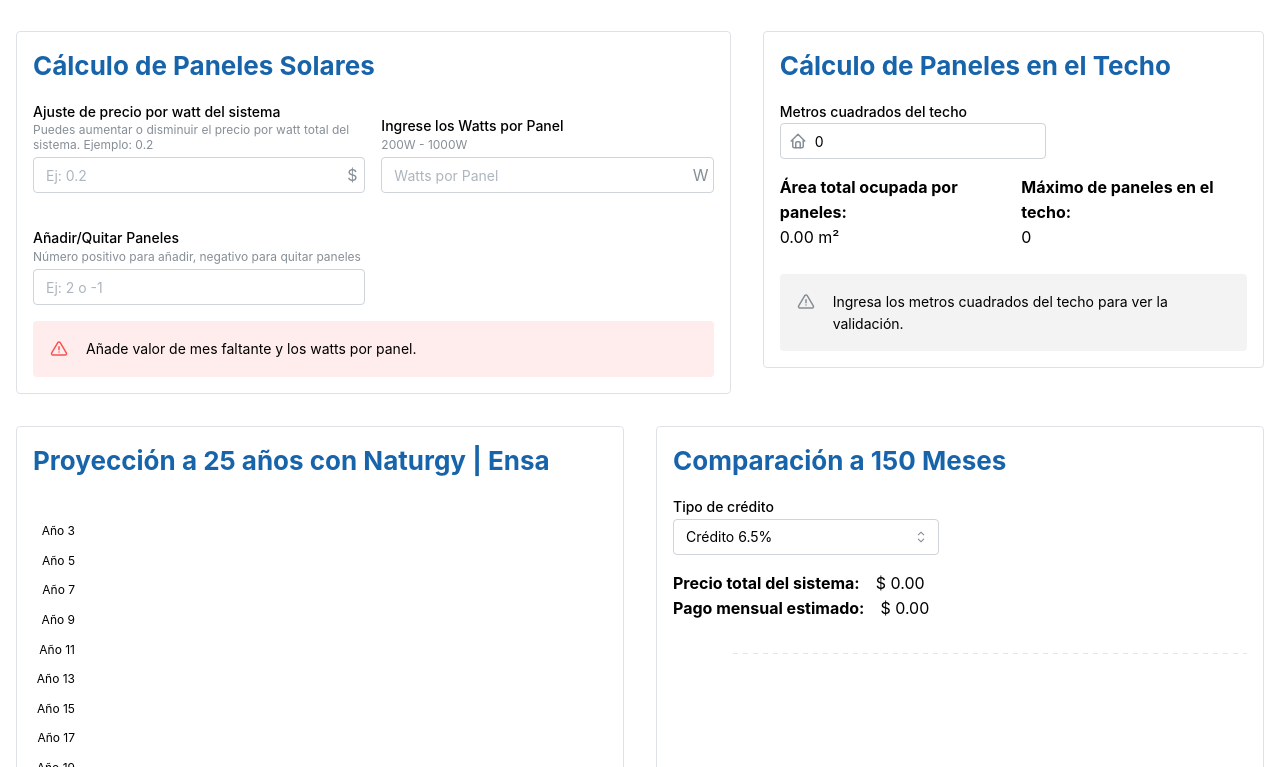
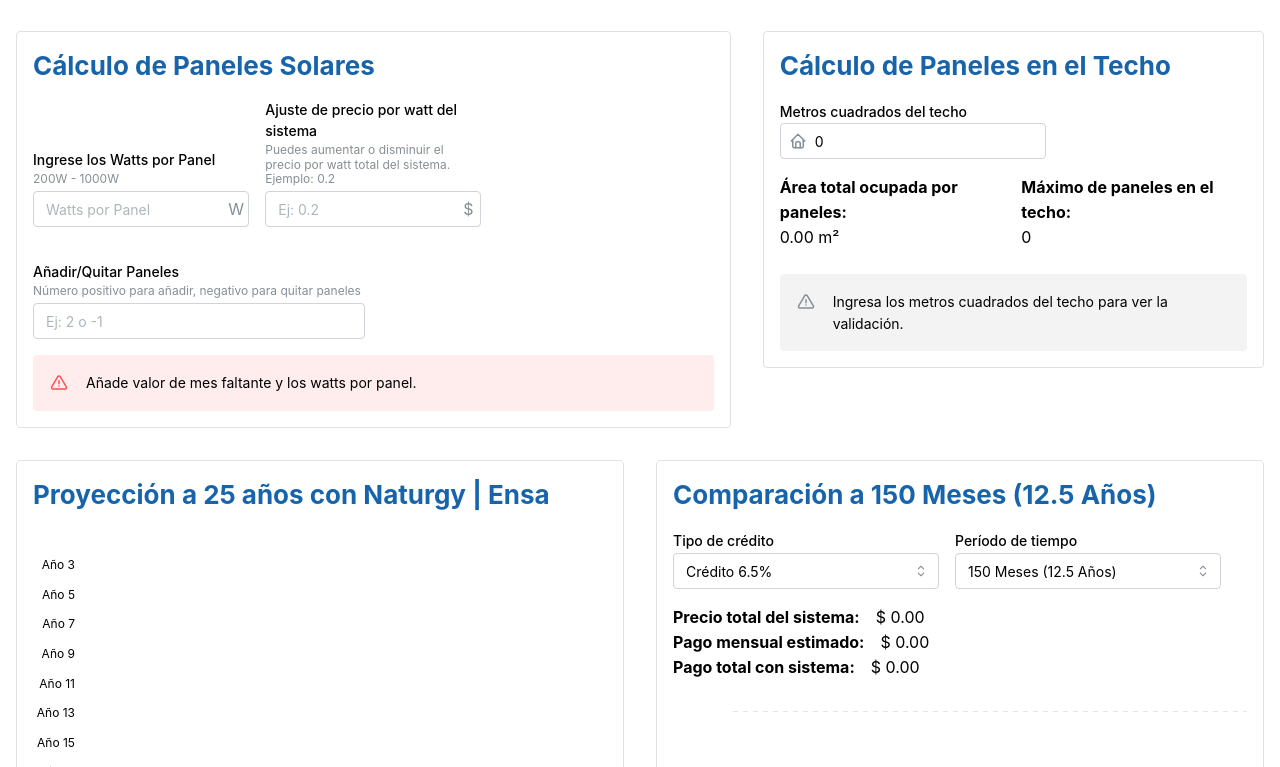
Before and after one commit to ccsmiguelangel/usolarfamily-PAConsumptionCalculator, a React (Vite) app: page / in a window 1280 px wide. Shown: the part 1333-2100 px from the top of the page. Built offline with nearby package versions, Linux system fonts and the light colour scheme.

Commit message:
✅ Add months different value at the chart

```diff
--- a/src/components/ConsumptionContext.jsx
+++ b/src/components/ConsumptionContext.jsx
@@ -11,6 +11,7 @@ const ConsumptionContext = createContext();
 export function ConsumptionProvider({ children }) {
   // Additional states that are not in the hooks
   const [clientInfo, setClientInfo] = useState({});
+  const [selectedPeriod, setSelectedPeriod] = useState(150);
 
   // Hook for consumption data
   const consumptionData = useConsumptionData();
@@ -25,14 +26,14 @@ export function ConsumptionProvider({ children }) {
   const { calculatedTotalPanelsWatts } = solarPanelCalculations;
 
   // Hook for system pricing
-  const systemPricing = useSystemPricing(calculatedTotalPanelsWatts);
+  const systemPricing = useSystemPricing(calculatedTotalPanelsWatts, selectedPeriod);
   const { loanMonthlyPayment, loanRateFactor } = systemPricing;
 
   // Hook for consumption actions
   const consumptionActions = useConsumptionActions(consumptions, setConsumptions);
 
   // Hook for projection data
-  const projectionData = useProjectionData(loanMonthlyPayment, averageMonthlyCost, growthRate, loanRateFactor);
+  const projectionData = useProjectionData(loanMonthlyPayment, averageMonthlyCost, growthRate, loanRateFactor, selectedPeriod);
 
   return (
     <ConsumptionContext.Provider value={{
@@ -44,6 +45,7 @@ export function ConsumptionProvider({ children }) {
       ...consumptionActions,
       ...projectionData,
       clientInfo, setClientInfo,
+      selectedPeriod, setSelectedPeriod,
     }}>
       {children}
     </ConsumptionContext.Provider>
--- a/src/components/NewProjectionChart.jsx
+++ b/src/components/NewProjectionChart.jsx
@@ -10,20 +10,33 @@ import {
 } from '@mantine/core';
 import { AreaChart } from '@mantine/charts';
 import PaymentSummary from './PaymentSummary';
+
 const NewProjectionChart = () => {
   const {
     loanRateFactor, setLoanRateFactor,
     loanMonthlyPayment,
-    loanTotalPaid,
     comparisonProjectionData,
-    systemTotalPriceAdjusted
+    systemTotalPriceAdjusted,
+    totalNewProjectionSelectedPeriod,
+    selectedPeriod, setSelectedPeriod,
   } = useConsumption();
+
+  // Función para obtener el texto del período
+  const getPeriodText = (months) => {
+    if (months === 12) return '12 Meses (1 Año)';
+    if (months === 24) return '24 Meses (2 Años)';
+    if (months === 72) return '72 Meses (6 Años)';
+    if (months === 96) return '96 Meses (8 Años)';
+    if (months === 120) return '120 Meses (10 Años)';
+    if (months === 150) return '150 Meses (12.5 Años)';
+    return `${months} Meses`;
+  };
 
   return (
     <Grid.Col span={{ lg: 6, base: 12 }}>
       <Paper p="md" withBorder>
         <Title order={2} mb="md" c="blue.9">
-          Comparación a 150 Meses
+          Comparación a {getPeriodText(selectedPeriod)}
         </Title>
         <Group mb="md">
           <Select
@@ -33,6 +46,20 @@ const NewProjectionChart = () => {
             data={[
               { value: '6.5', label: 'Crédito 6.5%' },
               { value: '10.5', label: 'Crédito 10.5%' },
+            ]}
+            style={{ minWidth: 250 }}
+          />
+          <Select
+            label="Período de tiempo"
+            value={selectedPeriod.toString()}
+            onChange={(value) => setSelectedPeriod(parseInt(value))}
+            data={[
+              { value: '150', label: '150 Meses (12.5 Años)' },
+              { value: '120', label: '120 Meses (10 Años)' },
+              { value: '96', label: '96 Meses (8 Años)' },
+              { value: '72', label: '72 Meses (6 Años)' },
+              { value: '24', label: '24 Meses (2 Años)' },
+              { value: '12', label: '12 Meses (1 Año)' },
             ]}
             style={{ minWidth: 250 }}
           />
@@ -53,6 +80,15 @@ const NewProjectionChart = () => {
             <NumberFormatter thousandSeparator prefix="$ " value={loanMonthlyPayment.toFixed(2)} />
           </Text>
         </Group>
+        <Group>
+          <Text size="md">
+            <b>Pago total con sistema:</b>
+          </Text>
+          <Text>
+            <NumberFormatter thousandSeparator prefix="$ " value={totalNewProjectionSelectedPeriod.toFixed(2)} />
+          </Text>
+        </Group>
+
         {/* <Group>
           <Text size="md">
             <b>Total pagado en 12.5 años:</b>
--- a/src/components/PaymentSummary.jsx
+++ b/src/components/PaymentSummary.jsx
@@ -9,7 +9,7 @@ import {
 } from '@mantine/core';
 
 const PaymentSummary = () => {
-  const { totalNaturgyEnsa150Months, totalNewProjection150Months } = useConsumption();
+  const { totalNaturgyEnsa150Months, totalNewProjectionSelectedPeriod, totalNaturgyEnsa } = useConsumption();
 
   return (
     <>
@@ -30,12 +30,12 @@ const PaymentSummary = () => {
             <Table.Tr>
               <Table.Td>
                 <Text size="xl" c="red.4">
-                  <NumberFormatter thousandSeparator prefix="$ " value={totalNaturgyEnsa150Months.toFixed(2)} />
+                  <NumberFormatter thousandSeparator prefix="$ " value={totalNaturgyEnsa.toFixed(2)} />
                 </Text>
               </Table.Td>
               <Table.Td>
                 <Text size="xl" c="green.4">
-                  <NumberFormatter thousandSeparator prefix="$ " value={(totalNaturgyEnsa150Months - totalNewProjection150Months).toFixed(2)} />
+                  <NumberFormatter thousandSeparator prefix="$ " value={(totalNaturgyEnsa - totalNewProjectionSelectedPeriod).toFixed(2)} />
                 </Text>
               </Table.Td>
             </Table.Tr>
--- a/src/components/SolarPanelCalculator.jsx
+++ b/src/components/SolarPanelCalculator.jsx
@@ -35,21 +35,7 @@ const SolarPanelCalculator = () => {
           Cálculo de Paneles Solares
         </Title>
         <Grid gutter="md" align="end">
-          <Grid.Col span={{ base: 12, md: 6 }}>
-            <NumberInput
-              label="Ajuste de precio por watt del sistema"
-              description="Puedes aumentar o disminuir el precio por watt total del sistema. Ejemplo: 0.2"
-              placeholder="Ej: 0.2"
-              value={systemPriceMultiplier}
-              onChange={(value) => setSystemPriceMultiplier(Math.max(Number(value), -0.3))}
-              min={-0.3}
-              max={1}
-              step={0.01}
-              hideControls
-              rightSection="$"
-            />
-          </Grid.Col>
-          <Grid.Col span={{ base: 12, md: 6 }}>
+          <Grid.Col span={{ base: 12, md: 4 }}>
             <NumberInput
               label="Ingrese los Watts por Panel"
               description="200W - 1000W"
@@ -62,6 +48,20 @@ const SolarPanelCalculator = () => {
               allowDecimal={false}
               hideControls
               rightSection="W"
+            />
+          </Grid.Col>
+          <Grid.Col span={{ base: 12, md: 4 }}>
+            <NumberInput
+              label="Ajuste de precio por watt del sistema"
+              description="Puedes aumentar o disminuir el precio por watt total del sistema. Ejemplo: 0.2"
+              placeholder="Ej: 0.2"
+              value={systemPriceMultiplier}
+              onChange={(value) => setSystemPriceMultiplier(Math.max(Number(value), -0.3))}
+              min={-0.3}
+              max={1}
+              step={0.01}
+              hideControls
+              rightSection="$"
             />
           </Grid.Col>
           <Grid.Col span={{ base: 12, md: 6 }}>
--- a/src/hooks/useProjectionData.js
+++ b/src/hooks/useProjectionData.js
@@ -1,11 +1,11 @@
 import { useMemo } from 'react';
 
-export function useProjectionData(loanMonthlyPayment, averageMonthlyCost, growthRate, loanRateFactor) {
-  // Data for 150-month comparison chart
+export function useProjectionData(loanMonthlyPayment, averageMonthlyCost, growthRate, loanRateFactor, selectedPeriod = 150) {
+  // Data for comparison chart based on selected period
   const comparisonProjectionData = useMemo(() => {
     if (loanMonthlyPayment <= 0 || averageMonthlyCost <= 0) return [];
 
-    const totalMonths = 150;
+    const totalMonths = selectedPeriod;
 
     return Array.from({ length: totalMonths }, (_, i) => {
       const month = i + 1;
@@ -13,10 +13,10 @@ export function useProjectionData(loanMonthlyPayment, averageMonthlyCost, growth
       // Naturgy/Ensa: monthly cost with annual inflation
       const naturgyMonthlyCost = averageMonthlyCost * Math.pow(1 + (growthRate / 100), Math.floor(i / 12));
 
-      // New projection: monthly credit payment (financing for 150 months = 12.5 years)
+      // New projection: monthly credit payment (financing for the selected period)
       let newProjectionMonthlyCost = 0;
-      if (month <= 150) {
-        // Full payment until month 150 (12.5 years)
+      if (month <= selectedPeriod) {
+        // Full payment until the selected period
         newProjectionMonthlyCost = loanMonthlyPayment;
       }
 
@@ -26,9 +26,28 @@ export function useProjectionData(loanMonthlyPayment, averageMonthlyCost, growth
         newProjection: newProjectionMonthlyCost
       };
     });
-  }, [loanMonthlyPayment, averageMonthlyCost, growthRate]);
+  }, [loanMonthlyPayment, averageMonthlyCost, growthRate, selectedPeriod]);
+
+  // Calculate total costs for the selected period
+  const totalNaturgyEnsa = useMemo(() => {
+    if (averageMonthlyCost <= 0) return 0;
+
+    let total = 0;
+    for (let i = 0; i < selectedPeriod; i++) {
+      const naturgyMonthlyCost = averageMonthlyCost * Math.pow(1 + (growthRate / 100), Math.floor(i / 12));
+      total += naturgyMonthlyCost;
+    }
+    return total;
+  }, [averageMonthlyCost, growthRate, selectedPeriod]);
+
+  const totalNewProjection = useMemo(() => {
+    if (loanMonthlyPayment <= 0) return 0;
+    return loanMonthlyPayment * selectedPeriod;
+  }, [loanMonthlyPayment, selectedPeriod]);
 
   return {
     comparisonProjectionData,
+    totalNaturgyEnsa,
+    totalNewProjection,
   };
 }
--- a/src/hooks/useSystemPricing.js
+++ b/src/hooks/useSystemPricing.js
@@ -1,6 +1,6 @@
 import { useState, useMemo } from 'react';
 
-export function useSystemPricing(calculatedTotalPanelsWatts) {
+export function useSystemPricing(calculatedTotalPanelsWatts, selectedPeriod = 150) {
   const [systemPriceMultiplier, setSystemPriceMultiplier] = useState('');
   const [loanRateFactor, setLoanRateFactor] = useState('6.5');
 
@@ -25,26 +25,56 @@ export function useSystemPricing(calculatedTotalPanelsWatts) {
     }
   }, [calculatedTotalPanelsWatts, systemPriceMultiplier]);
 
-  // Credit factors
-  const loanFactors = {
-    '6.5': 0.009755,
-    '10.5': 0.011998
-  };
+  // Credit factors based on selected period
+  const loanFactors = useMemo(() => {
+    const factors = {
+      12: {
+        '6.5': 0.086066,
+        '10.5': 0.088149
+      },
+      24: {
+        '6.5': 0.044546,
+        '10.5': 0.046376
+      },
+      48: {
+        '6.5': 0.023715,
+        '10.5': 0.025603
+      },
+      72: {
+        '6.5': 0.01681,
+        '10.5': 0.018779
+      },
+      96: {
+        '6.5': 0.013386,
+        '10.5': 0.01544
+      },
+      120: {
+        '6.5': 0.011355,
+        '10.5': 0.013493
+      },
+      150: {
+        '6.5': 0.009755,
+        '10.5': 0.011998
+      }
+    };
+
+    return factors[selectedPeriod] || factors[150]; // Default to 150 months if period not found
+  }, [selectedPeriod]);
 
   // Monthly credit payment
   const loanMonthlyPayment = useMemo(() => {
     return systemTotalPriceAdjusted * loanFactors[loanRateFactor];
-  }, [systemTotalPriceAdjusted, loanRateFactor]);
+  }, [systemTotalPriceAdjusted, loanRateFactor, loanFactors]);
 
   // Total paid in credit
   const loanTotalPaid = useMemo(() => {
-    return loanMonthlyPayment * 150 / 0.78;
-  }, [loanMonthlyPayment]);
+    return loanMonthlyPayment * selectedPeriod / 0.78;
+  }, [loanMonthlyPayment, selectedPeriod]);
 
-  // Total of new projection at 150 months
-  const totalNewProjection150Months = useMemo(() => {
-    return loanMonthlyPayment * 150;
-  }, [loanMonthlyPayment]);
+  // Total of new projection at selected period
+  const totalNewProjectionSelectedPeriod = useMemo(() => {
+    return loanMonthlyPayment * selectedPeriod;
+  }, [loanMonthlyPayment, selectedPeriod]);
 
   return {
     systemPriceMultiplier, setSystemPriceMultiplier,
@@ -54,6 +84,6 @@ export function useSystemPricing(calculatedTotalPanelsWatts) {
     systemTotalPriceAdjusted,
     loanMonthlyPayment,
     loanTotalPaid,
-    totalNewProjection150Months,
+    totalNewProjectionSelectedPeriod,
   };
 }
```
